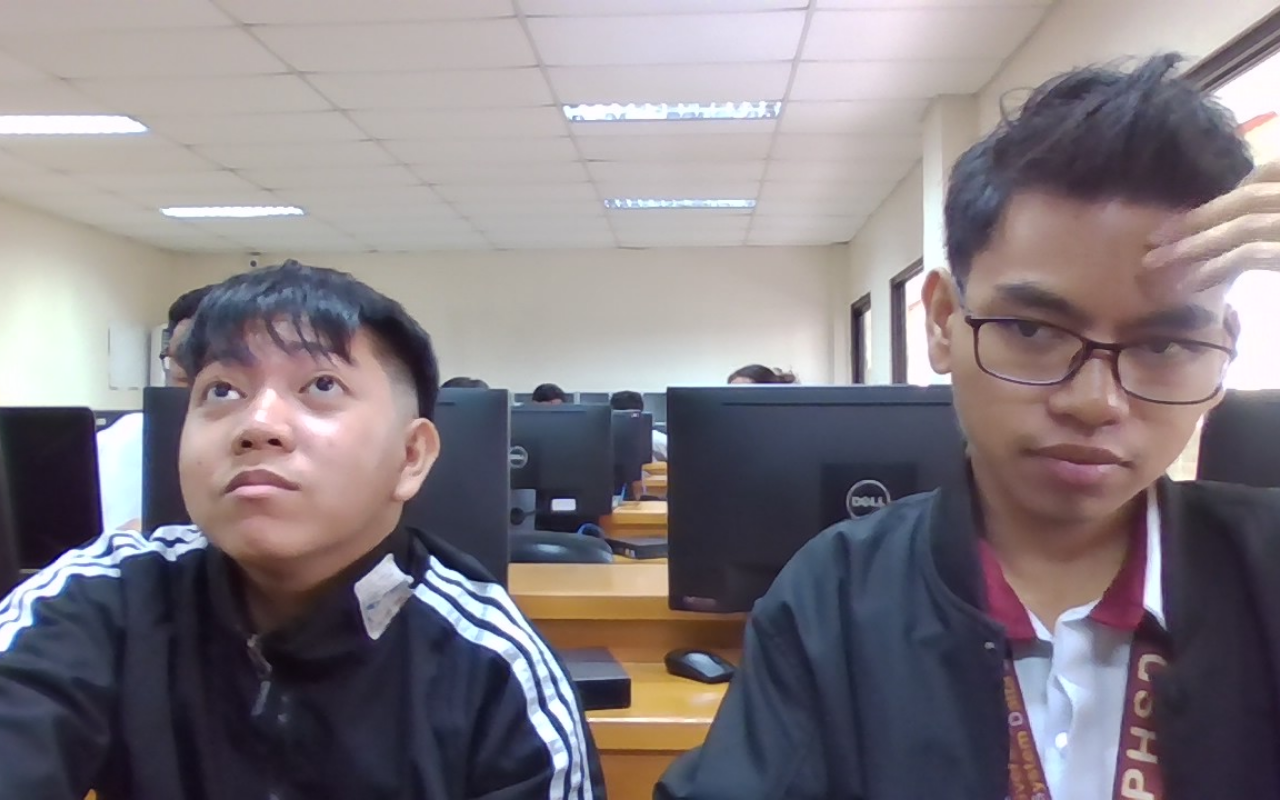
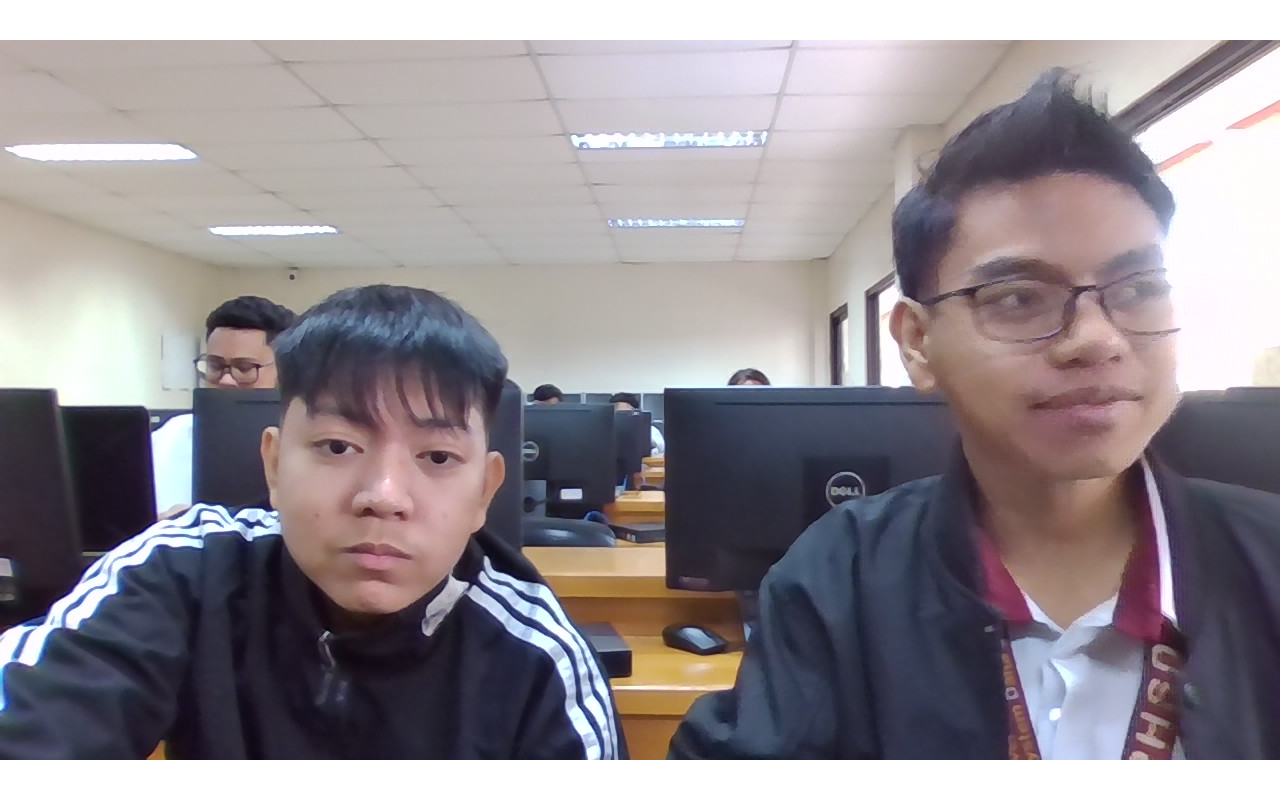
Before and after one commit to WallyBayola527/index, a plain HTML site: page index.html in a window 1280 px wide. Drawn offline with Linux system fonts and the light colour scheme.

Commit message:
index.html

```diff
--- a/index.html
+++ b/index.html
@@ -25,7 +25,10 @@
             width: 100vw;
             height: 100vh;
             object-fit: cover;
-            transition: object-fit 0.3s ease-in-out;
+            position: absolute;
+            top: 50%;
+            left: 50%;
+            transform: translate(-50%, -50%);
         }
     </style>
 </head>
@@ -40,17 +43,22 @@
 </div>
 
 <script>
-    const images = document.querySelectorAll(".gallery img");
+    function adjustImages() {
+        const images = document.querySelectorAll(".gallery img");
+        images.forEach(img => {
+            if (window.innerHeight > window.innerWidth) {
+                img.style.width = "auto";
+                img.style.height = "100vh";
+            } else {
+                img.style.width = "100vw";
+                img.style.height = "auto";
+            }
+        });
+    }
 
-    images.forEach(img => {
-        img.onload = () => {
-            if (img.naturalHeight > img.naturalWidth) {
-                img.style.objectFit = "contain";
-            } else {
-                img.style.objectFit = "cover";
-            }
-        };
-    });
+    window.addEventListener("resize", adjustImages);
+    window.addEventListener("load", adjustImages);
 </script>
+
 </body>
 </html>
```
